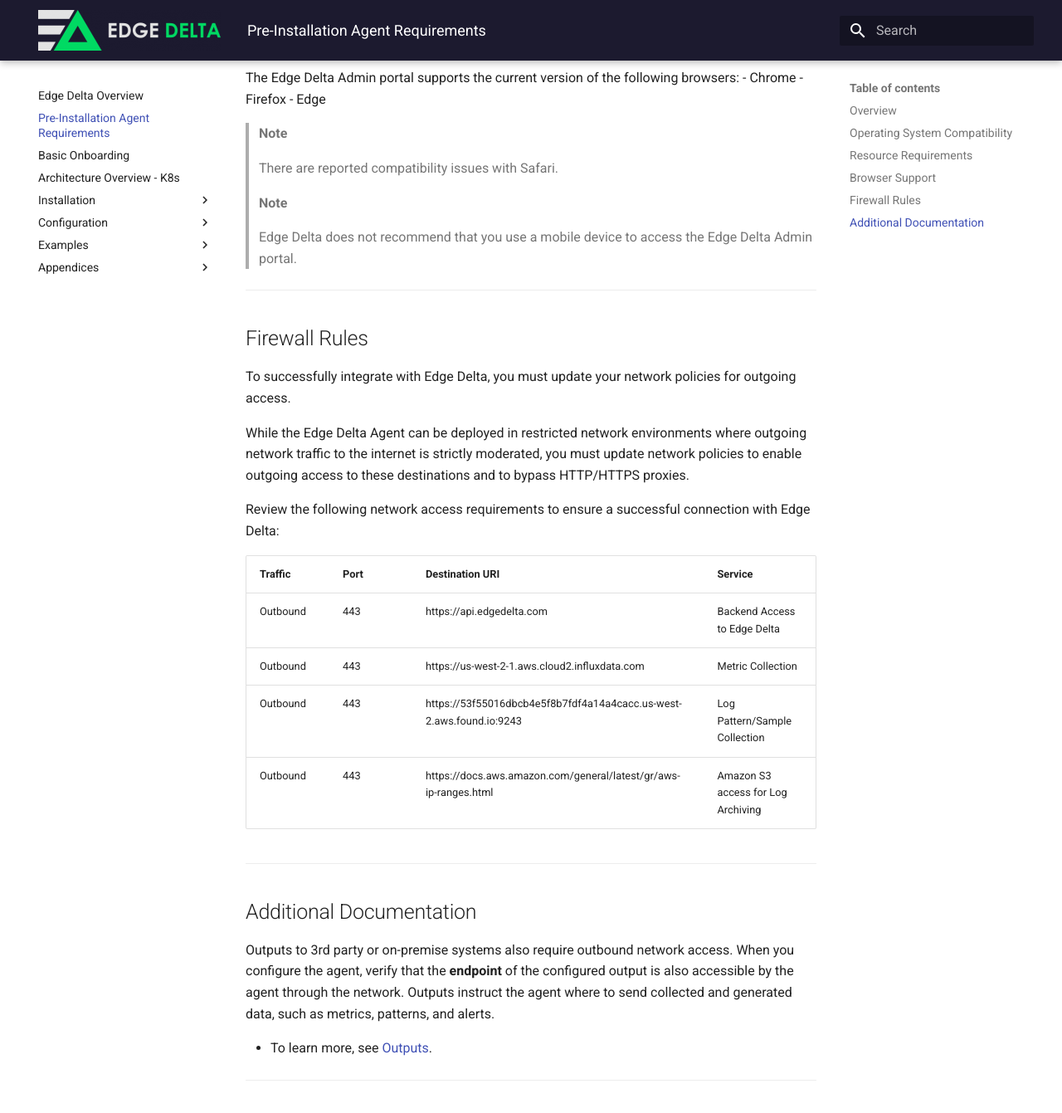
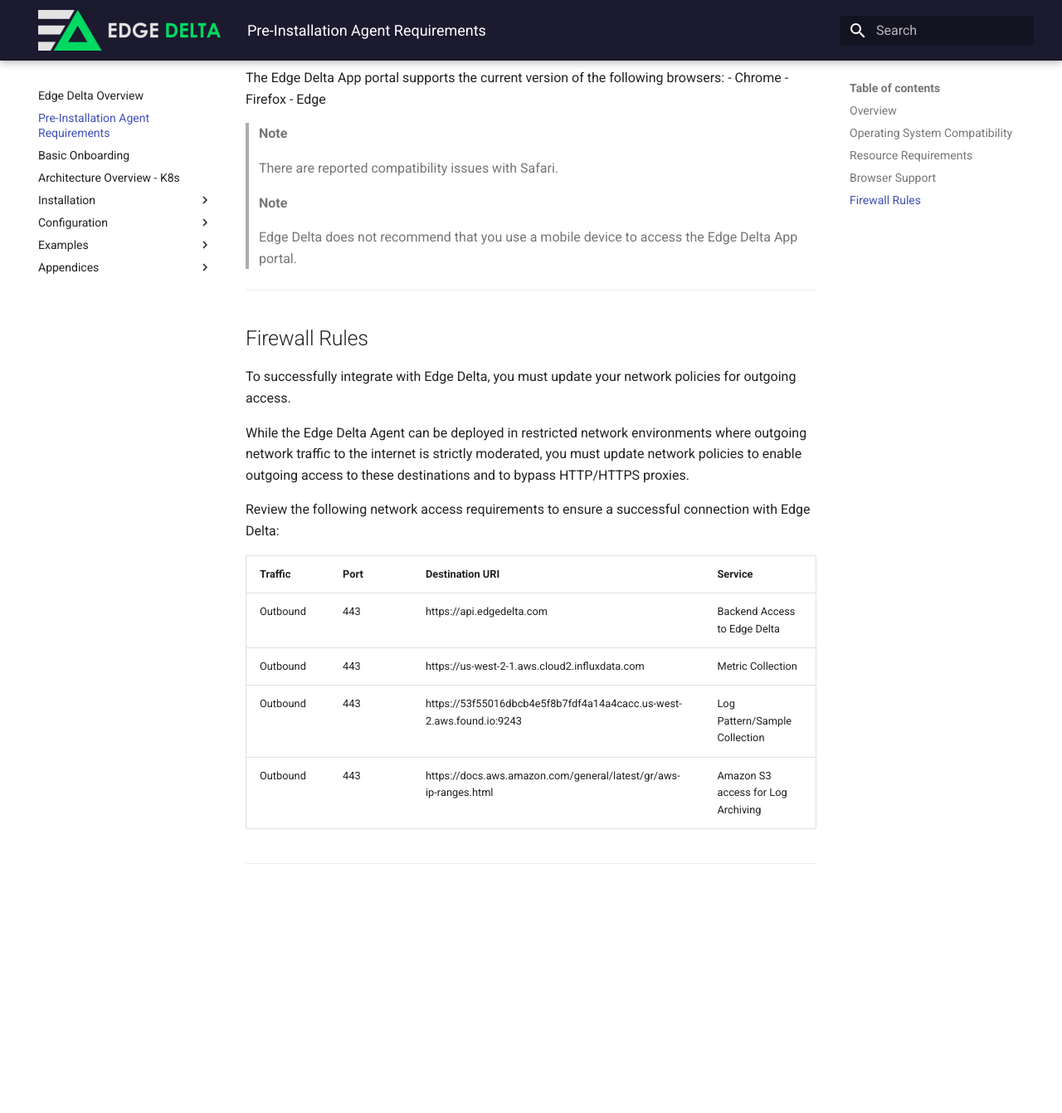
Before and after one commit to edgedelta/docs, an MkDocs documentation site: the page built from docs/agent-requirements.md, in a window 1280 px wide and 1400 px high, scrolled down 1189 px. Shown: the top 1341 px of the window at 83% size. Built offline with MkDocs 1.6.1 and Material for MkDocs 9.7.7, drawn with Linux system fonts in a browser that asks for light colours; after the commit the page ends 2328 px from its top, so only the background shows below that.

Commit message:
Update agent-requirements.md
Replaced "admin" with "app"

```diff
--- a/docs/agent-requirements.md
+++ b/docs/agent-requirements.md
@@ -30,7 +30,7 @@ You can use this document to review software and hardware requirements before yo
 
 ## Browser Support
 
-The Edge Delta Admin portal supports the current version of the following browsers:
+The Edge Delta App portal supports the current version of the following browsers:
   - Chrome
   - Firefox
   - Edge
@@ -41,7 +41,7 @@ The Edge Delta Admin portal supports the current version of the following browse
 
 > **Note**
 >
-> Edge Delta does not recommend that you use a mobile device to access the Edge Delta Admin portal.
+> Edge Delta does not recommend that you use a mobile device to access the Edge Delta App portal.
 
 ***
 
@@ -62,12 +62,3 @@ Review the following network access requirements to ensure a successful connecti
 
 
 ***
-
-## Additional Documentation
-
-Outputs to 3rd party or on-premise systems also require outbound network access. When you configure the agent, verify that the **endpoint** of the configured output is also accessible by the agent through the network. Outputs instruct the agent where to send collected and generated data, such as metrics, patterns, and alerts.
-
-  * To learn more, see [Outputs](./configuration/outputs.md).
-
-
-***
```
